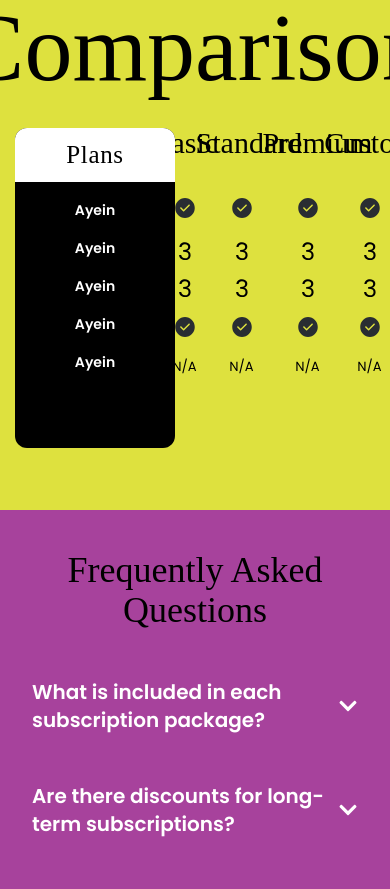
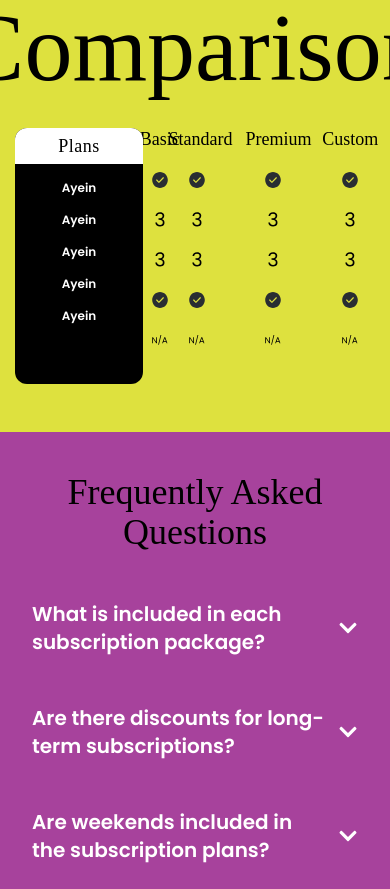
Before and after one commit to ahmadiq01/test, a React (Vite) app: page /subscribe in a window 390 px wide. Shown: the part 1520-2409 px from the top of the page. Built offline with nearby package versions, Linux system fonts and the light colour scheme; a web font is replaced by a local one.

Commit message:
Update subscribe.jsx

```diff
--- a/src/pages/subscribe/subscribe.jsx
+++ b/src/pages/subscribe/subscribe.jsx
@@ -350,113 +350,114 @@ const Home = () => {
         </h2>
 
         {/* Mobile View - Only visible on small screens */}
-        <div className="block md:hidden max-w-sm">
-          <div className="grid grid-cols-5 items-start pb-[30px]">
+<div className="block md:hidden w-full max-w-sm overflow-x-auto">
+  <div className="grid grid-cols-5 items-start pb-4">
     {/* Feature Column - Mobile */}
-            <div className="bg-black text-white rounded-xl w-[160px] ml-[12px] p-4 h-[320px] flex flex-col relative col-span-1">
-              <h3 className="text-[25px] tracking-wide font-semi-bold bg-white text-center text-black absolute top-0 left-0 right-0 py-2 rounded-t-xl">
+    <div className="bg-black text-white rounded-xl w-32 ml-3 p-3 h-64 flex flex-col relative col-span-1">
+      <h3 className="text-lg tracking-wide font-semi-bold bg-white text-center text-black absolute top-0 left-0 right-0 py-1 rounded-t-xl">
         Plans
       </h3>
-              <ul className="mt-14 text-center space-y-4.5 flex-grow">
-                <li className="text-sm font-[Poppins] font-semibold">Ayein</li>
-                <li className="text-sm font-[Poppins] font-semibold">Ayein</li>
-                <li className="text-sm font-[Poppins] font-semibold">Ayein</li>
-                <li className="text-sm font-[Poppins] font-semibold">Ayein</li>
-                <li className="text-sm font-[Poppins] font-semibold">Ayein</li>
+      <ul className="mt-10 text-center space-y-4 flex-grow">
+        <li className="text-xs font-[Poppins] font-semibold">Ayein</li>
+        <li className="text-xs font-[Poppins] font-semibold">Ayein</li>
+        <li className="text-xs font-[Poppins] font-semibold">Ayein</li>
+        <li className="text-xs font-[Poppins] font-semibold">Ayein</li>
+        <li className="text-xs font-[Poppins] font-semibold">Ayein</li>
       </ul>
     </div>
 
     {/* Basic Plan */}
-            <div className="text-center text-[24px] w-[100px] ml-[55px] mt-[-8px] h-[200px] flex flex-col col-span-1">
-              <h3 className="text-[30px] font-semi-bold mb-4 px-1 leading-normal">
+    <div className="text-center w-16 ml-12 h-64 flex flex-col col-span-1">
+      <h3 className="text-lg font-semi-bold mb-2 px-1 leading-tight">
         Basic
       </h3>
-              <ul className="space-y-6">
+      <ul className="space-y-4 mt-2">
         <li>
-                  <img src={vectorIcon} alt="Number" className="w-5 h-5 inline mt-[14px]" />
+          <img src={vectorIcon} alt="Number" className="w-4 h-4 inline" />
         </li>
         <li>
-                  <img src={tickIcon} alt="Number" className="w-5 h-5 inline mt-[-22px]" />
+          <img src={tickIcon} alt="Number" className="w-4 h-4 inline" />
         </li>
         <li>
-                  <img src={tickIcon} alt="Tick" className="w-5 h-5 inline mt-[-68px]" />
+          <img src={tickIcon} alt="Tick" className="w-4 h-4 inline" />
         </li>
         <li>
-                  <img src={vectorIcon} alt="Number" className="w-5 h-5 inline mt-[-112px]" />
+          <img src={vectorIcon} alt="Number" className="w-4 h-4 inline" />
         </li>
         <li>
-                  <img src={naIcon} alt="N/A" className="w-6 h-6 inline mt-[-154px]" />
+          <img src={naIcon} alt="N/A" className="w-4 h-4 inline" />
         </li>
       </ul>
     </div>
 
     {/* Standard Plan */}
-            <div className="text-center text-[24px] w-[100px] ml-[35px] mt-[-8px] h-[200px] flex flex-col col-span-1">
-              <h3 className="text-[30px] font-semi-bold mb-4 px-1 leading-normal">
+    <div className="text-center w-16 ml-2 h-64 flex flex-col col-span-1">
+      <h3 className="text-lg font-semi-bold mb-2 px-1 leading-tight">
         Standard
       </h3>
-              <ul className="space-y-6">
+      <ul className="space-y-4 mt-2">
         <li>
-                  <img src={vectorIcon} alt="Number" className="w-5 h-5 inline mt-[14px]" />
+          <img src={vectorIcon} alt="Number" className="w-4 h-4 inline" />
         </li>
         <li>
-                  <img src={tickIcon} alt="Number" className="w-5 h-5 inline mt-[-22px]" />
+          <img src={tickIcon} alt="Number" className="w-4 h-4 inline" />
         </li>
         <li>
-                  <img src={tickIcon} alt="Tick" className="w-5 h-5 inline mt-[-68px]" />
+          <img src={tickIcon} alt="Tick" className="w-4 h-4 inline" />
         </li>
         <li>
-                  <img src={vectorIcon} alt="Number" className="w-5 h-5 inline mt-[-112px]" />
+          <img src={vectorIcon} alt="Number" className="w-4 h-4 inline" />
         </li>
         <li>
-                  <img src={naIcon} alt="N/A" className="w-6 h-6 inline mt-[-154px]" />
+          <img src={naIcon} alt="N/A" className="w-4 h-4 inline" />
         </li>
       </ul>
     </div>
 
     {/* Premium Plan */}
-            <div className="text-center text-[24px] w-[100px] ml-[25px] mt-[-8px] h-[200px] flex flex-col col-span-1">
-              <h3 className="text-[30px] font-semi-bold mb-4 px-1 leading-normal">
+    <div className="text-center w-16 ml-2 h-64 flex flex-col col-span-1">
+      <h3 className="text-lg font-semi-bold mb-2 px-1 leading-tight">
         Premium
       </h3>
-              <ul className="space-y-6">
+      <ul className="space-y-4 mt-2">
         <li>
-                  <img src={vectorIcon} alt="Number" className="w-5 h-5 inline mt-[14px]" />
+          <img src={vectorIcon} alt="Number" className="w-4 h-4 inline" />
         </li>
         <li>
-                  <img src={tickIcon} alt="Number" className="w-5 h-5 inline mt-[-22px]" />
+          <img src={tickIcon} alt="Number" className="w-4 h-4 inline" />
         </li>
         <li>
-                  <img src={tickIcon} alt="Tick" className="w-5 h-5 inline mt-[-68px]" />
+          <img src={tickIcon} alt="Tick" className="w-4 h-4 inline" />
         </li>
         <li>
-                  <img src={vectorIcon} alt="Number" className="w-5 h-5 inline mt-[-112px]" />
+          <img src={vectorIcon} alt="Number" className="w-4 h-4 inline" />
         </li>
         <li>
-                  <img src={naIcon} alt="N/A" className="w-6 h-6 inline mt-[-154px]" />
+          <img src={naIcon} alt="N/A" className="w-4 h-4 inline" />
         </li>
       </ul>
     </div>
 
-            <div className="text-center text-[24px] w-[100px] ml-[10px] mt-[-8px] h-[200px] flex flex-col col-span-1">
-              <h3 className="text-[30px] font-semi-bold mb-4 px-1 leading-normal">
+    {/* Custom Plan */}
+    <div className="text-center w-16 ml-2 h-64 flex flex-col col-span-1">
+      <h3 className="text-lg font-semi-bold mb-2 px-1 leading-tight">
         Custom
       </h3>
-              <ul className="space-y-6">
+      <ul className="space-y-4 mt-2">
         <li>
-                  <img src={vectorIcon} alt="Number" className="w-5 h-5 inline mt-[14px]" />
+          <img src={vectorIcon} alt="Number" className="w-4 h-4 inline" />
         </li>
         <li>
-                  <img src={tickIcon} alt="Number" className="w-5 h-5 inline mt-[-22px]" />
+          <img src={tickIcon} alt="Number" className="w-4 h-4 inline" />
         </li>
         <li>
-                  <img src={tickIcon} alt="Tick" className="w-5 h-5 inline mt-[-68px]" />
+          <img src={tickIcon} alt="Tick" className="w-4 h-4 inline" />
         </li>
         <li>
-                  <img src={vectorIcon} alt="Number" className="w-5 h-5 inline mt-[-112px]" />
+          <img src={vectorIcon} alt="Number" className="w-4 h-4 inline" />
         </li>
         <li>
-                  <img src={naIcon} alt="N/A" className="w-6 h-6 inline mt-[-154px]" />
+          <img src={naIcon} alt="N/A" className="w-4 h-4 inline" />
         </li>
       </ul>
     </div>
```
Lines whose indentation alone changed are shown as unchanged.
